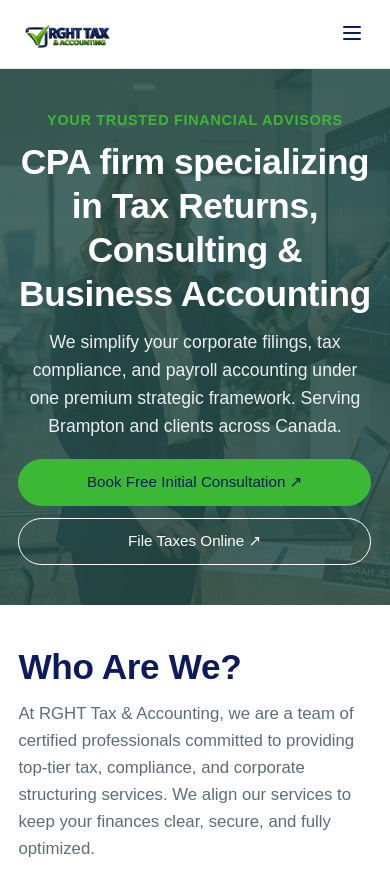
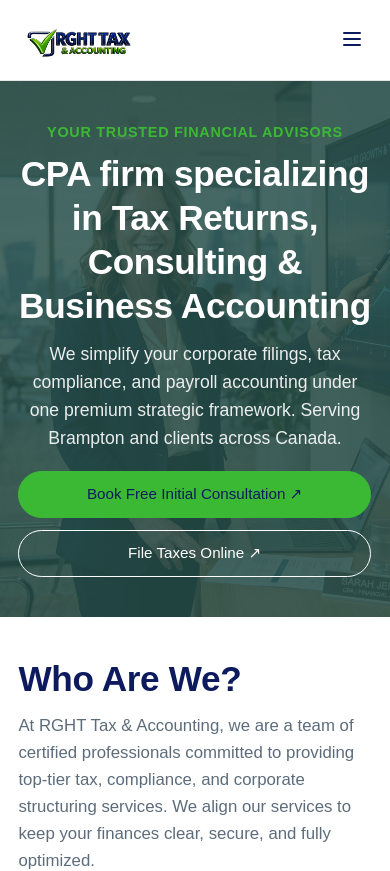
Before and after one commit to bhuvaneshdev2/RGHT-TAX-ACCOUNTING, a React (Vite) app: page / in a window 390 px wide. Shown: the top 871 px of the page. Built offline with nearby package versions, Linux system fonts and the light colour scheme; a web font is replaced by a local one.

Commit message:
fix: increase header logo to 90px desktop, 64px mobile

```diff
--- a/src/index.css
+++ b/src/index.css
@@ -290,7 +290,7 @@
 }
 
 .header-logo-img {
-    height: 72px;
+    height: 90px;
     width: auto;
     object-fit: contain;
     display: block;
@@ -298,7 +298,7 @@
 
 @media (max-width: 768px) {
     .header-logo-img {
-        height: 52px;
+        height: 64px;
     }
 }
 
```
